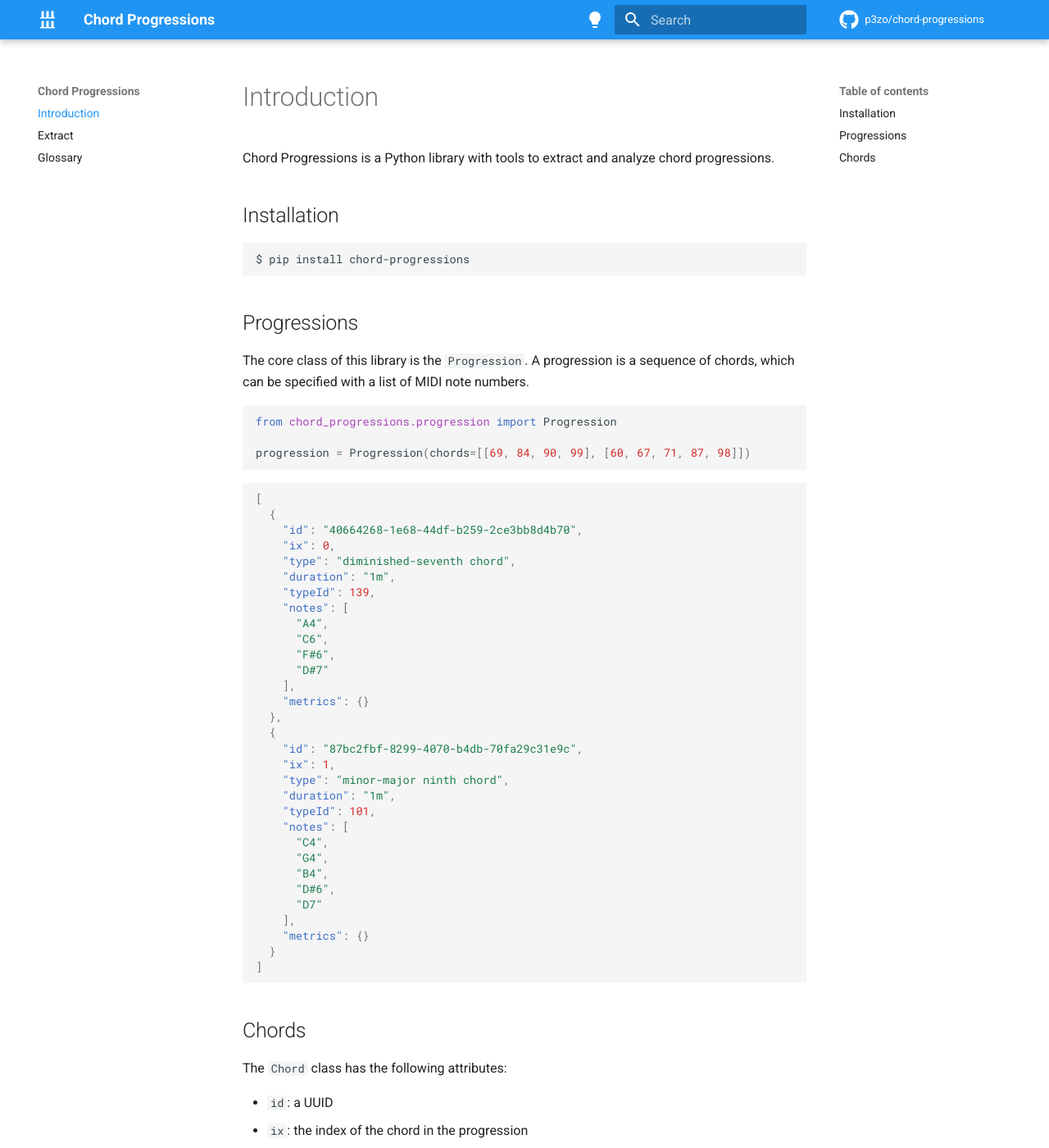
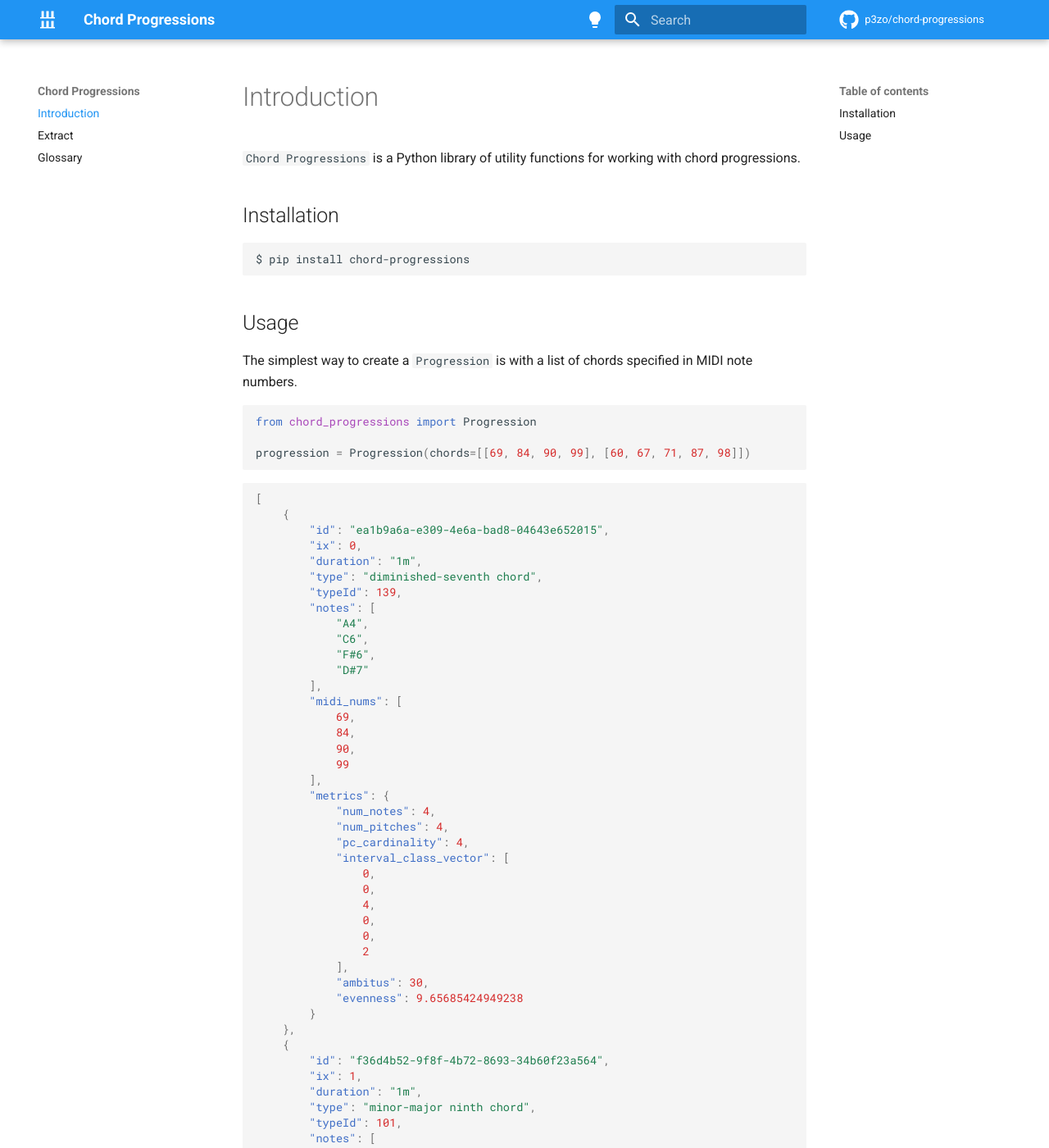
Before and after one commit to p3zo/chord-progressions, an MkDocs documentation site: the page built from docs/index.md, in a window 1280 px wide and 1400 px high. Shown: the whole window at 82% size. Built offline with MkDocs 1.6.1 and Material for MkDocs 9.7.7, drawn with Linux system fonts in a browser that asks for light colours; comment, search, counter and statistics services are not loaded; some of the changed text lies outside the part shown.

Commit message:
Update docs

````diff
--- a/docs/index.md
+++ b/docs/index.md
@@ -1,59 +1,97 @@
 # Introduction
 
-Chord Progressions is a Python library with tools to extract and analyze chord progressions.
+`Chord Progressions` is a Python library of utility functions for working with chord progressions.
 
 ## Installation
 
     $ pip install chord-progressions
 
-## Progressions
+## Usage
 
-The core class of this library is the `Progression`. A progression is a sequence of chords, which can be specified with
-a list of MIDI note numbers.
+The simplest way to create a `Progression` is with a list of chords specified in MIDI note numbers.
 
 ```python
-from chord_progressions.progression import Progression
+from chord_progressions import Progression
 
 progression = Progression(chords=[[69, 84, 90, 99], [60, 67, 71, 87, 98]])
 ```
 
 ```json
 [
-  {
-    "id": "40664268-1e68-44df-b259-2ce3bb8d4b70",
-    "ix": 0,
-    "type": "diminished-seventh chord",
-    "duration": "1m",
-    "typeId": 139,
-    "notes": [
-      "A4",
-      "C6",
-      "F#6",
-      "D#7"
-    ],
-    "metrics": {}
-  },
-  {
-    "id": "87bc2fbf-8299-4070-b4db-70fa29c31e9c",
-    "ix": 1,
-    "type": "minor-major ninth chord",
-    "duration": "1m",
-    "typeId": 101,
-    "notes": [
-      "C4",
-      "G4",
-      "B4",
-      "D#6",
-      "D7"
-    ],
-    "metrics": {}
-  }
+    {
+        "id": "ea1b9a6a-e309-4e6a-bad8-04643e652015",
+        "ix": 0,
+        "duration": "1m",
+        "type": "diminished-seventh chord",
+        "typeId": 139,
+        "notes": [
+            "A4",
+            "C6",
+            "F#6",
+            "D#7"
+        ],
+        "midi_nums": [
+            69,
+            84,
+            90,
+            99
+        ],
+        "metrics": {
+            "num_notes": 4,
+            "num_pitches": 4,
+            "pc_cardinality": 4,
+            "interval_class_vector": [
+                0,
+                0,
+                4,
+                0,
+                0,
+                2
+            ],
+            "ambitus": 30,
+            "evenness": 9.65685424949238
+        }
+    },
+    {
+        "id": "f36d4b52-9f8f-4b72-8693-34b60f23a564",
+        "ix": 1,
+        "duration": "1m",
+        "type": "minor-major ninth chord",
+        "typeId": 101,
+        "notes": [
+            "C4",
+            "G4",
+            "B4",
+            "D#6",
+            "D7"
+        ],
+        "midi_nums": [
+            60,
+            67,
+            71,
+            87,
+            98
+        ],
+        "metrics": {
+            "num_notes": 5,
+            "num_pitches": 5,
+            "pc_cardinality": 5,
+            "interval_class_vector": [
+                2,
+                1,
+                2,
+                3,
+                2,
+                0
+            ],
+            "ambitus": 38,
+            "evenness": 13.923559033019178
+        }
+    }
 ]
 ```
 
-## Chords
-
-The `Chord` class has the following attributes:
+Each `Chord` in a `Progression` has the following attributes:
 
 - `id`: a UUID
 - `ix`: the index of the chord in the progression
````
Also changed, not shown: README.md (+1 -1 lines).
